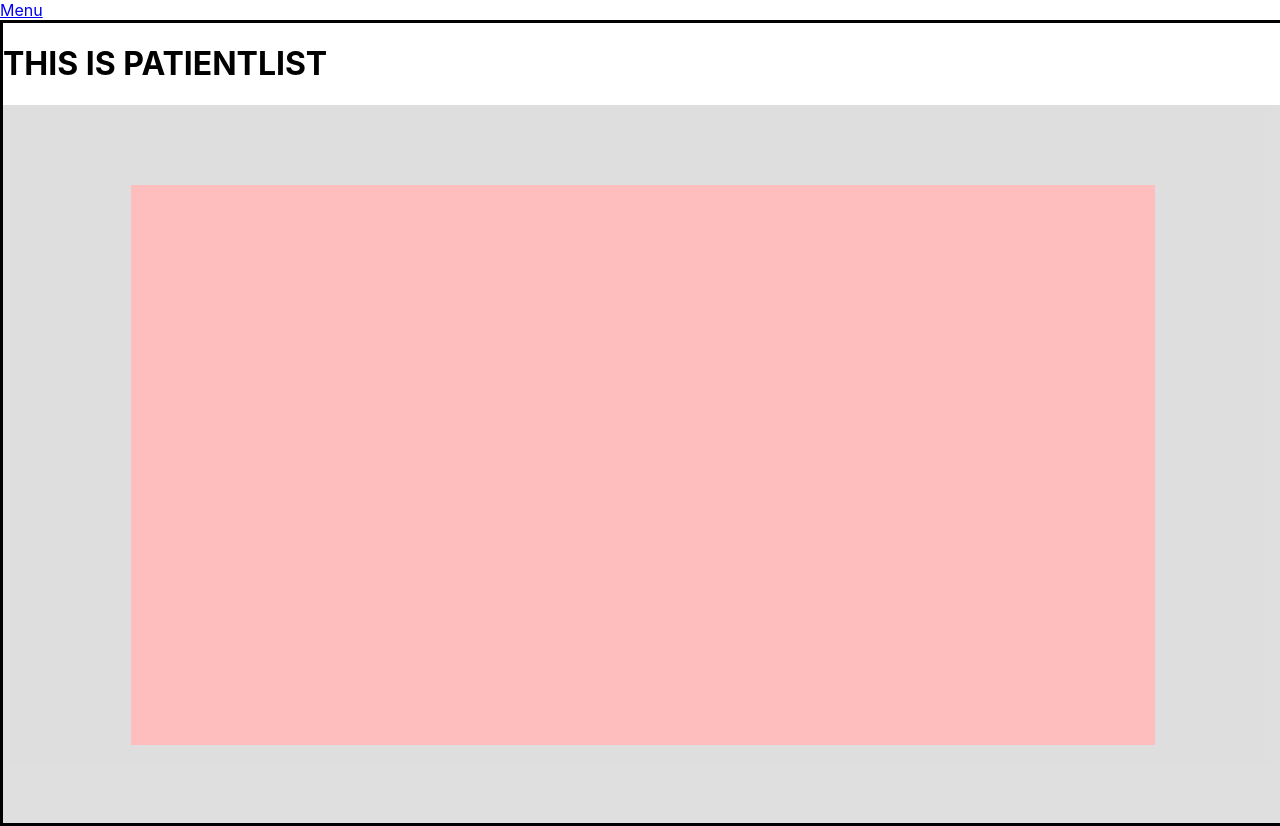
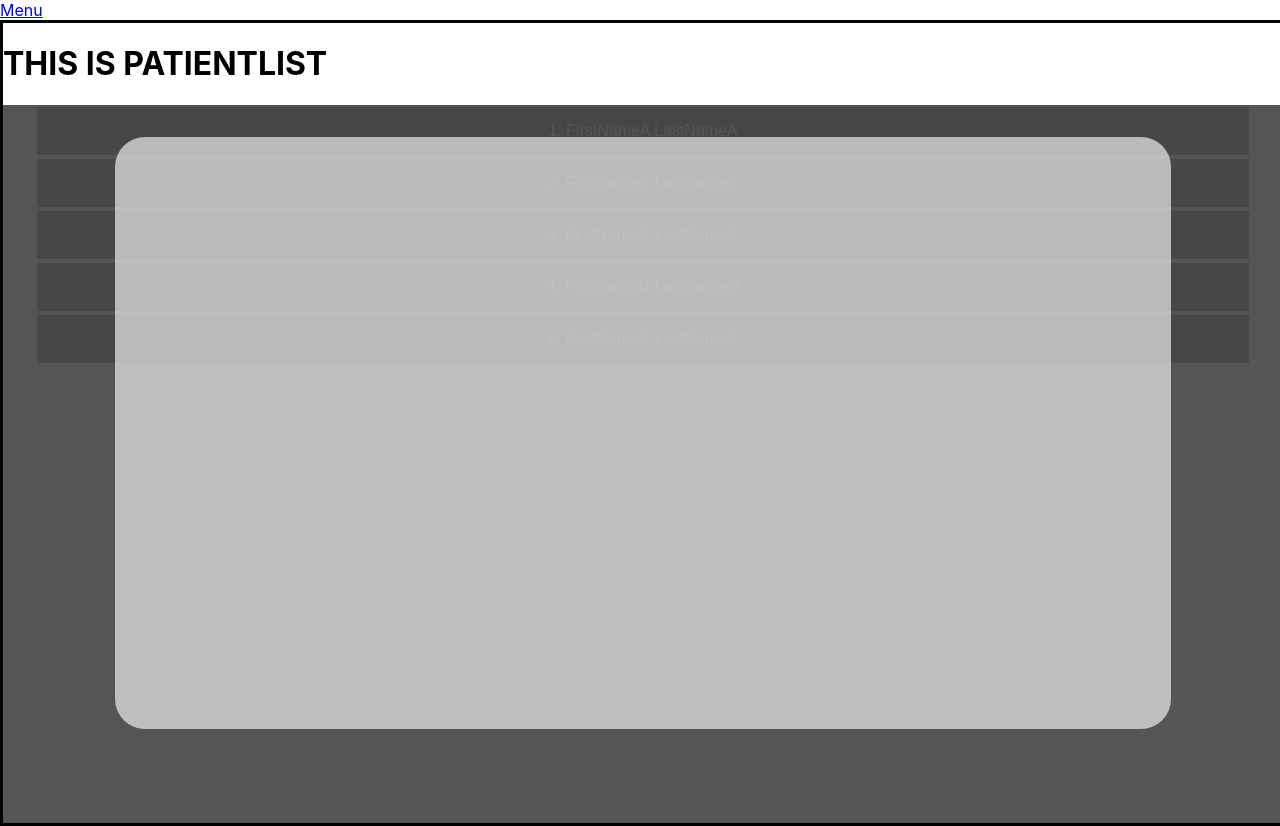
Before and after one commit to kWeech/UofCEngineeringNursingHackathon, a React (Create React App) app in the folder app/hackathon-app/: page /patientlist in a window 1280 px wide. Built offline with nearby package versions, Linux system fonts and the light colour scheme.

Commit message:
Adding Modal and updating patient

```diff
--- a/app/hackathon-app/src/components/Modal.js
+++ b/app/hackathon-app/src/components/Modal.js
@@ -1,9 +1,12 @@
 import classes from "./Modal.module.css";
+import Button from "./Button";
 export default function Modal(props) {
   return (
     <div className={classes.modalContainer}>
       <div className={classes.overlay}>
-        <div className={classes.modal}></div>
+        <div className={classes.modal}>
+          <div className={classes.modalContent}>{props.children}</div>
+        </div>
       </div>
     </div>
   );
--- a/app/hackathon-app/src/components/Modal.module.css
+++ b/app/hackathon-app/src/components/Modal.module.css
@@ -1,27 +1,28 @@
 .modalContainer {
   position: relative;
-  max-height: 100%;
-  min-height: 100%;
-  height: 100%;
+  height: 0rem;
   width: 100%;
   display: flex;
 }
 .overlay {
-  background-color: grey;
+  background-color: rgba(65, 65, 65, 0.89);
   position: relative;
   top: 0;
-  min-height: 100%;
-  min-width: 100%;
+  min-height: 100vh;
+  min-width: 100vw;
   z-index: 1000;
-  opacity: 0.25;
   display: flex;
   justify-content: center;
 }
 
 .modal {
-  margin-top: 5rem;
+  position: relative;
+  margin-top: 2rem;
   width: 80%;
   height: 70%;
   z-index: 100000;
-  background-color: red;
+  background-color: rgba(250, 248, 245, 0.656);
+  opacity: 1;
+  border-radius: 30px;
+  padding: 1rem;
 }
--- a/app/hackathon-app/src/pages/NurseNotes.js
+++ b/app/hackathon-app/src/pages/NurseNotes.js
@@ -1,14 +1,14 @@
-import { useState } from 'react';
-import { useSpeechRecognition } from 'react-speech-kit';
+import { useState } from "react";
+import { useSpeechRecognition } from "react-speech-kit";
 
 export default function NurseNotes() {
-  const [notesArray, setNotesArray] = useState(dummyNotes);
- const [value, setValue] = useState('')
+  const [notesArray, setNotesArray] = useState();
+  const [value, setValue] = useState("");
   const { listen, stop } = useSpeechRecognition({
     onResult: (result) => {
-     setValue(result)
-   }
- })
+      setValue(result);
+    },
+  });
 
   return (
     <div>
@@ -16,13 +16,9 @@ export default function NurseNotes() {
         value={value}
         onChange={(event) => setValue(event.target.value)}
       />
-      <button onMouseDown={listen} >
-        🎤 Start
-      </button>
-      <button onMouseDown={stop}>
-        🎤 Stop
-      </button>
+      <button onMouseDown={listen}>🎤 Start</button>
+      <button onMouseDown={stop}>🎤 Stop</button>
       <p>Yo check me out im text to speech</p>
     </div>
-    )
+  );
 }
--- a/app/hackathon-app/src/pages/PatientList.js
+++ b/app/hackathon-app/src/pages/PatientList.js
@@ -2,6 +2,7 @@ import Page from "../components/Page";
 import classes from "./PatientList.module.css";
 import Button from "../components/Button";
 import Modal from "../components/Modal";
+import { useState } from "react";
 export default function PatientList() {
   const patientList = [
     {
```
Lines whose indentation alone changed are shown as unchanged.
